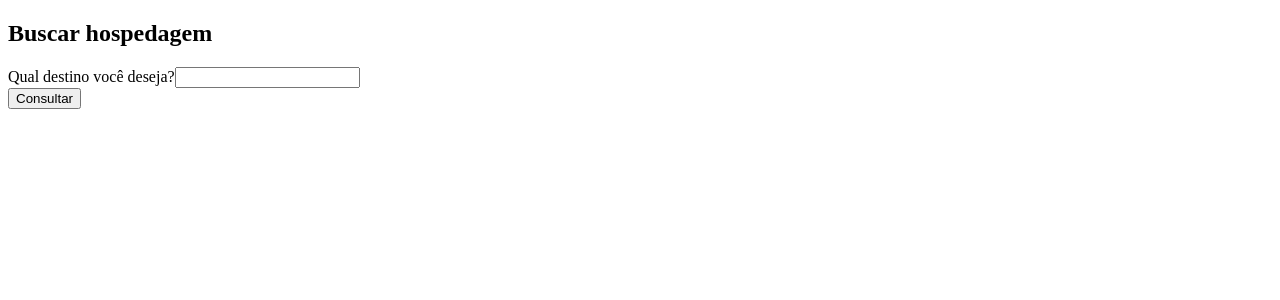
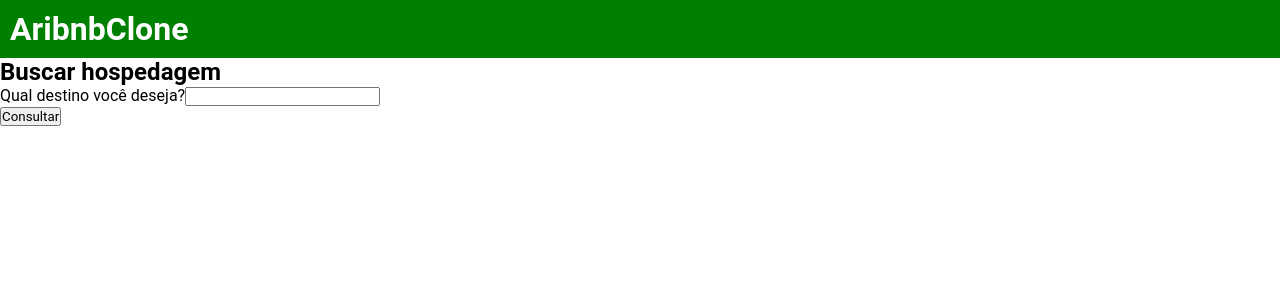
Before and after one commit to ericomm/Airbnb---Angular, an Angular app: page / in a window 1280 px wide. Shown: the top 300 px of the page. Built offline with nearby package versions, Linux system fonts and the light colour scheme.

Commit message:
5 files modified, 3 added #9

```diff
--- a/src/app/app.component.html
+++ b/src/app/app.component.html
@@ -1 +1,4 @@
+<header>
+  <airbnb-top-bar></airbnb-top-bar>
+</header>
 <airbnb-home-page></airbnb-home-page>
--- a/src/app/app.component.scss
+++ b/src/app/app.component.scss
@@ -0,0 +1,7 @@
+header {
+  background-color: green;
+  padding: 10px;
+  color: white;
+  display: flex;
+  justify-content: space-between;
+}
--- /dev/null
+++ b/src/app/top-bar/top-bar.component.html
@@ -0,0 +1 @@
+<h1>AribnbClone</h1>
--- /dev/null
+++ b/src/app/top-bar/top-bar.component.ts
@@ -0,0 +1,12 @@
+import { Component, OnInit } from '@angular/core';
+
+@Component({
+  selector: 'airbnb-top-bar',
+  templateUrl: './top-bar.component.html',
+  styleUrls: ['./top-bar.component.css'],
+})
+export class TopBarComponent implements OnInit {
+  constructor() {}
+
+  ngOnInit() {}
+}
--- a/src/styles.scss
+++ b/src/styles.scss
@@ -1 +1,10 @@
-/* You can add global styles to this file, and also import other style files */
+
+*{
+  box-sizing: border-box;
+  margin: 0;
+  padding: 0;
+}
+
+* {
+  font-family: "Roboto", sans-serif;
+}
```
Also changed, not shown: angular.json (+4 -14 lines), src/app/app.module.ts (+5 -10 lines), src/app/top-bar/top-bar.component.css (added).
